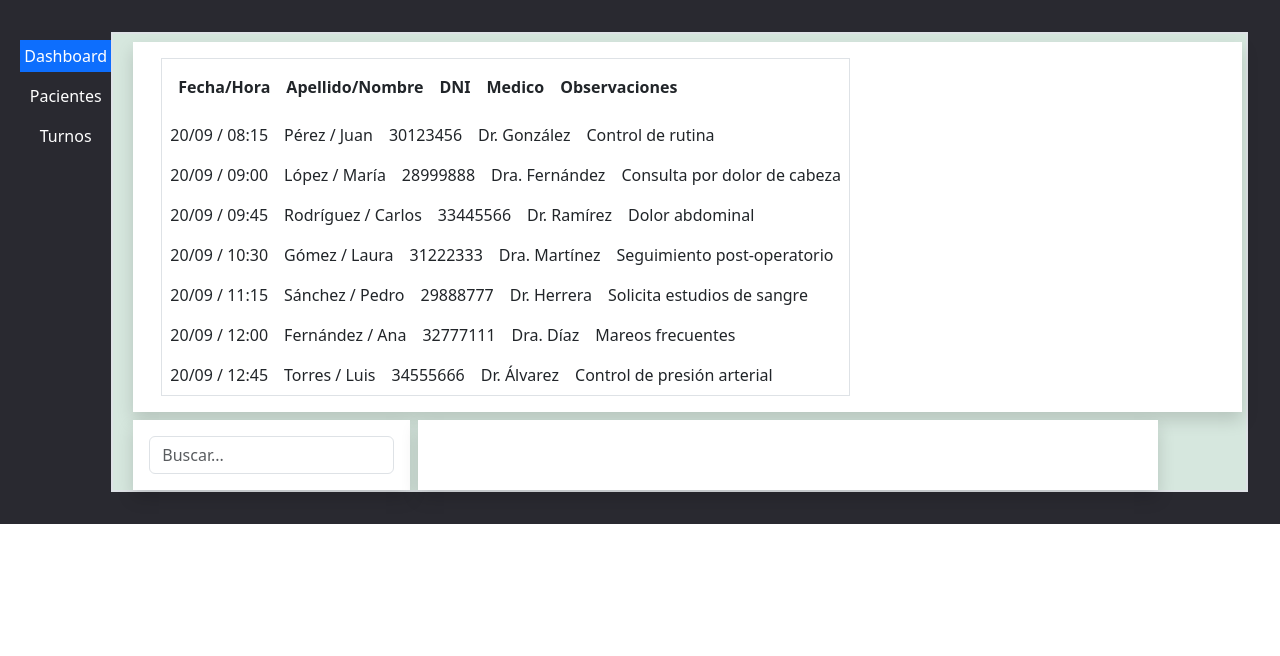
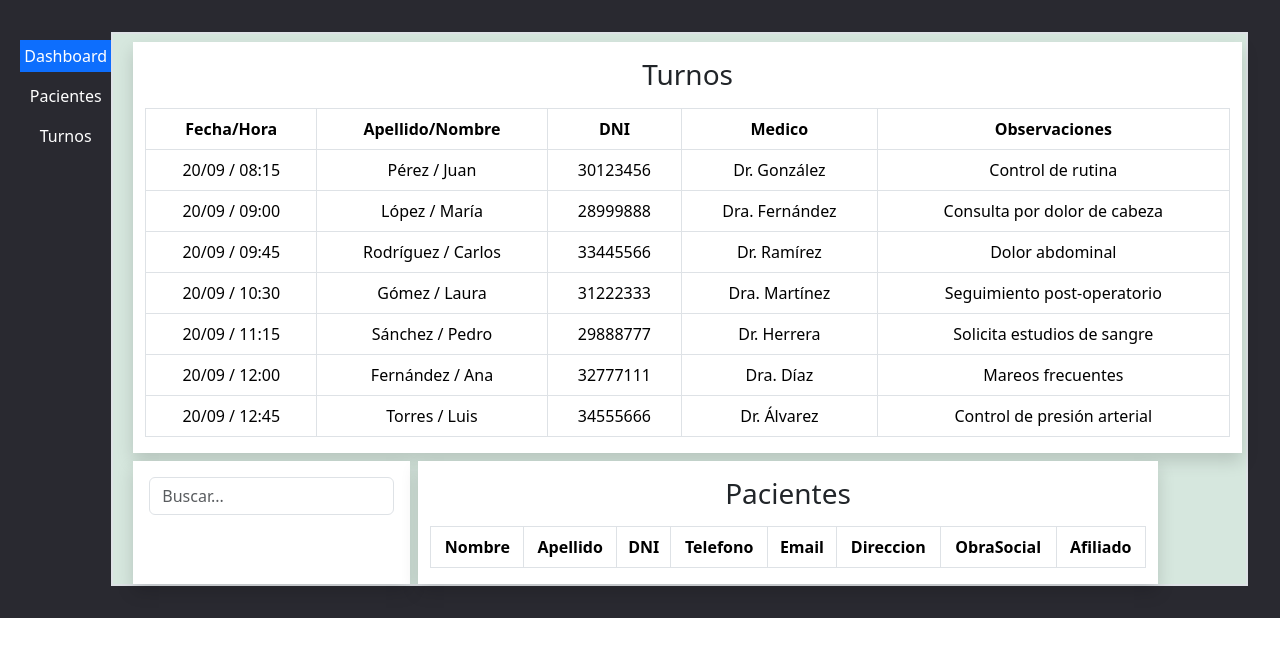
Before and after one commit to Condebasura/Consultorio, a React (Vite) app in the folder Consultorio/: page / in a window 1280 px wide. Shown: the top 656 px of the page. Built offline with nearby package versions, Linux system fonts and the light colour scheme.

Commit message:
conflictos con el editor de pacientes

```diff
--- a/Consultorio/src/App.tsx
+++ b/Consultorio/src/App.tsx
@@ -7,10 +7,12 @@ import Selector from './components/Select';
 import React from 'react';
 import Table from './components/TablaTurnos';
 import SearchInput from './components/Search';
+import TablePacientes from './components/TablaPacientes';
 
 
 function App() {
     const [result , setResult] = useState<any[]>([]);
+     const [pacienteSeleccionado, setPacienteSeleccionado] = useState<any | null>(null);
 const turnos = ([
   {fecha:'20/09',
      hora:'08:15',
@@ -80,6 +82,8 @@ const turnos = ([
   { id: 265, nombre: "Dra. Gómez" },
   { id: 389, nombre: "Dr. López" },
 ]
+
+
  const [medicosTurno, setMedicosTurno] = React.useState(Medico);
 const [Turnos , setTurnos] = useState(turnos)
 const [medicoSeleccionado, setMedicoSeleccionado] = React.useState<number | "">("");
@@ -111,7 +115,10 @@ titulo='Pacientes'
 names={['Alta Paciente', 'Editar Paciente']}
 onSelect={setAction}
 
-/>)}
+>
+<SearchInput onSearch={(data) =>setResult(data)} method='POST' url='http://localhost:3000/SearchPaciente' />
+
+</Ul>)}
 
 {Tipos === 'Turnos' && (<Ul
 titulo='Trunos'
@@ -121,6 +128,7 @@ onSelect={setAction}
  </div>
  <div className='inputsDeSubseccions shadow col-lg-8 ms-2 bg-white '>
 
+  {Tipos === "Dashboard" && (<TablePacientes onEditar={(result)=> setPacienteSeleccionado(result)} DatosPaci={result}/>)}
 
 
 
@@ -157,6 +165,7 @@ onSelect={setAction}
     {name:"Afiliado", type:"number" , required: true}
 
    ]}
+
    method='POST'
    url='http://localhost:3000'
    />
--- a/Consultorio/src/components/Form.tsx
+++ b/Consultorio/src/components/Form.tsx
@@ -1,5 +1,5 @@
 import Inputs from "./Input";
-import { useState } from "react";
+import { useEffect, useState } from "react";
 
 
 type Campo ={
@@ -16,21 +16,27 @@ type FormProps={
     url: string;
     method: "GET" | "POST" | "PUT" | "DELETE";
     children?: React.ReactNode;
-
+    valoresIniciales?:Record<string, string>;
 
 
 
 }
 
 
-export default function Formulario({titulo  , campos, children, nameBtn = 'Enviar' ,url, method }: FormProps){
+export default function Formulario({titulo  , campos, children, nameBtn = 'Enviar' ,url, method, valoresIniciales }: FormProps){
     // Record pertenece a TypeScript y dice: 'mi objeto tiene clave de tipo string y  valores de tipo string'
-const [valores , setValores] = useState<Record<string, string>>({});
+const [valores , setValores] = useState<Record<string, string>>(valoresIniciales ||{});
 
 const handleChange = (campo: string , valor: string)=>{
     setValores((prev) =>({...prev, [campo]: valor}));
     // ...prev sirve para copiar las propiedades de un objeto
 }
+
+useEffect(()=>{
+    if(valoresIniciales){
+        setValores(valoresIniciales);
+    }
+}, [valoresIniciales]);
 
  const handleSubmit = async (e: React.FormEvent)=>{
  e.preventDefault();
--- a/Consultorio/src/components/Subseccions.tsx
+++ b/Consultorio/src/components/Subseccions.tsx
@@ -1,10 +1,13 @@
+
+
 type SubProps = {
 titulo: string;
 names: string[];
 onSelect: (name:string)=> void;
+children?: React.ReactNode;
 }
 
-export default function Ul({titulo, names, onSelect}: SubProps){
+export default function Ul({titulo, names, onSelect, children}: SubProps){
 
 return(
     <>
@@ -17,6 +20,7 @@ return(
 </li>
 
 )}
+{children}
     </ul>
     </>
 )
--- /dev/null
+++ b/Consultorio/src/components/TablaPacientes.tsx
@@ -0,0 +1,69 @@
+
+
+type DataTabProps = {
+    nombre:string;
+    apellido: string;
+    dni: number;
+    telefono: number;
+    email: string;
+    direccion: string;
+    obraSocial: string;
+    afiliado: string;
+}
+
+type datosProp = {
+    DatosPaci: DataTabProps[];
+  onEditar: (DatosPaci: any) =>void;
+}
+
+export default function TablePacientes({DatosPaci, onEditar}: datosProp){
+
+    return(
+
+        <>
+        <div className="m-3">
+            <h3>Pacientes</h3>
+        </div>
+        <table className=" table table-bordered">
+            <thead >
+                <tr >
+                <th >Nombre</th>
+                <th >Apellido</th>
+                <th >DNI</th>
+                <th >Telefono</th>
+                <th >Email</th>
+                <th >Direccion</th>
+                <th >ObraSocial</th>
+                <th >Afiliado</th>
+
+                </tr>
+
+            </thead>
+              <tbody>
+                {
+                    DatosPaci.map((items , index)=>(
+                        <tr key={index}>
+                             <td >{items.nombre}</td>
+                             <td >{items.apellido}</td>
+                             <td >{items.dni}</td>
+                             <td >{items.telefono}</td>
+                             <td >{items.email}</td>
+                             <td >{items.direccion}</td>
+                             <td >{items.obraSocial}</td>
+                             <td >{items.afiliado}</td>
+
+                            <td>
+                                <button className="btn btn-primary btn-sm" onClick={()=> onEditar(items)}>
+                             Editar
+
+                                </button>
+                            </td>
+
+                        </tr>
+                    ))
+                }
+              </tbody>
+        </table>
+        </>
+    )
+}
--- a/Consultorio/src/components/TablaTurnos.tsx
+++ b/Consultorio/src/components/TablaTurnos.tsx
@@ -1,3 +1,4 @@
+import React, { useState } from "react";
 
 
 
@@ -21,15 +22,18 @@ export default function Table({Datos }: CampoProps){
 
     return(
         <>
-        <table className=" border border-1 m-3  ">
-            <thead className="d-flex ">
+        <div className="m-3">
+            <h3>Turnos</h3>
+        </div>
+        <table className=" table table-bordered ">
+            <thead >
 
-            <tr className="p-2 ">
-                <th className="p-2 ms-2 ">  Fecha/Hora  </th>
-                <th className="p-2 ms-2">Apellido/Nombre</th>
-                <th className="p-2 ms-2">DNI</th>
-                <th className="p-2 ms-2">Medico</th>
-                <th className="p-2 ms-2">Observaciones</th>
+            <tr >
+                <th >  Fecha/Hora  </th>
+                <th >Apellido/Nombre</th>
+                <th >DNI</th>
+                <th >Medico</th>
+                <th >Observaciones</th>
             </tr>
             </thead>
             <tbody>
@@ -37,13 +41,13 @@ export default function Table({Datos }: CampoProps){
                 {
                 Datos.map((data , index)=>(
 
-                    <tr className="d-flex " key={index} >
+                    <tr  key={index} >
 
-                    <td className="p-2 "> {data.fecha} / {data.hora}</td>
-                    <td className="p-2 ">{data.apellido} / {data.nombre}</td>
-                    <td className="p-2 ">{data.dni}</td>
-                    <td className="p-2 ">{data.medico}</td>
-                    <td className="p-2 ">{data.observaciones}</td>
+                    <td > {data.fecha} / {data.hora}</td>
+                    <td >{data.apellido} / {data.nombre}</td>
+                    <td >{data.dni}</td>
+                    <td >{data.medico}</td>
+                    <td >{data.observaciones}</td>
 
                     </tr>
 
```
